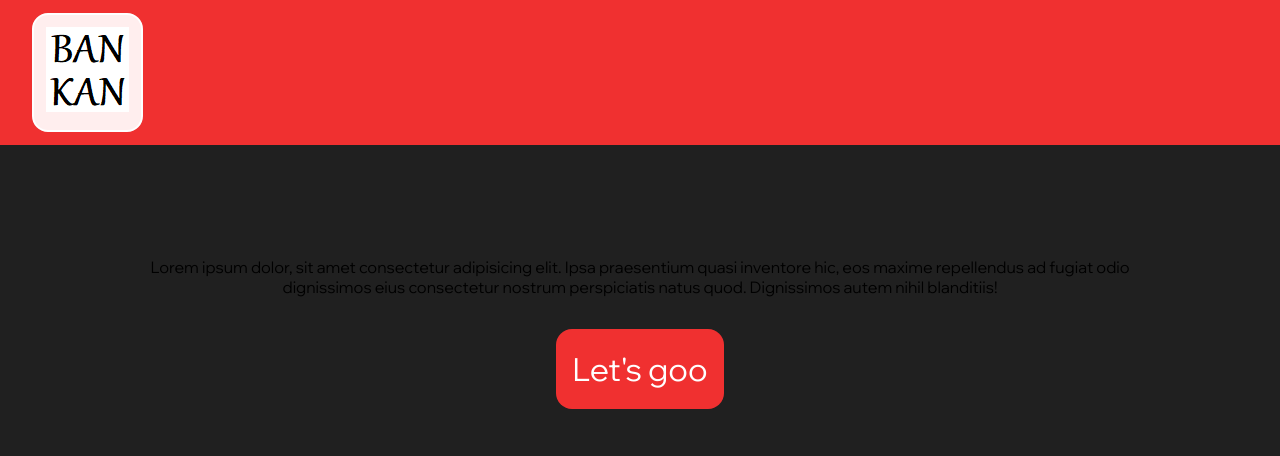
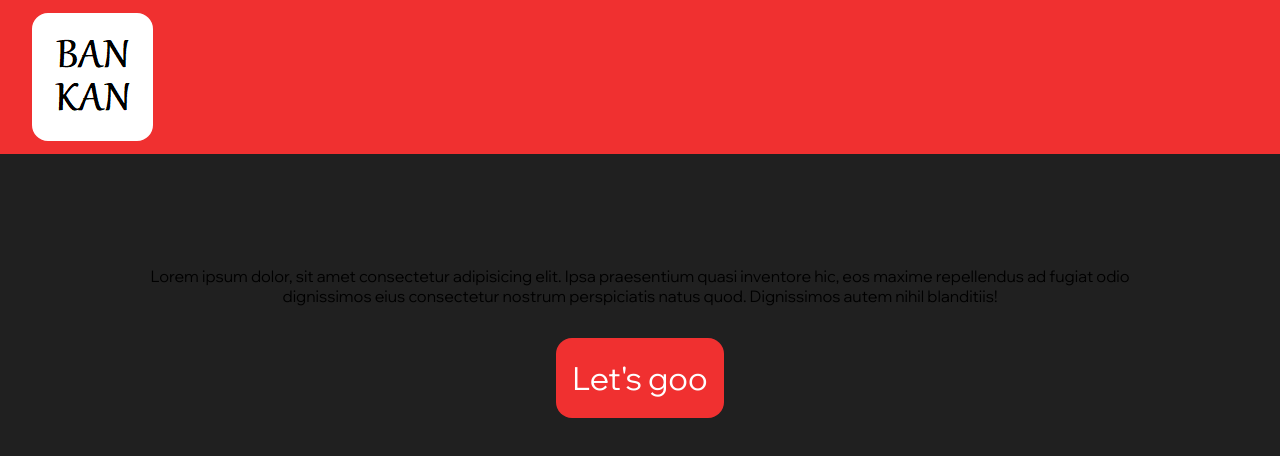
Before and after one commit to Organizacja-Przestepcza/ng-ban-kan, an Angular app: page /welcome-page-component in a window 1280 px wide. Shown: the top 456 px of the page. Built offline with nearby package versions, Linux system fonts and the light colour scheme.

Commit message:
Update app.component.css

```diff
--- a/src/app/app.component.css
+++ b/src/app/app.component.css
@@ -1,16 +1,16 @@
 .site-header {
     background-color: var(--red);
-
     height: 10%;
     padding: .5em;
 }
 .logo {
     font-size: x-large;
     font-weight: bolder;
-    background-color: #ffeeee;
-    padding: .5em;
+    background-color: white;
+    padding: .7em;
     border: 2px solid white;
     border-radius: 16px;
     width: fit-content;
     margin: .2em 1em;
+    cursor: pointer;
 }
```
